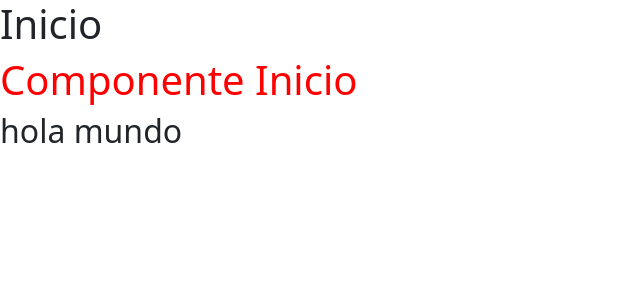
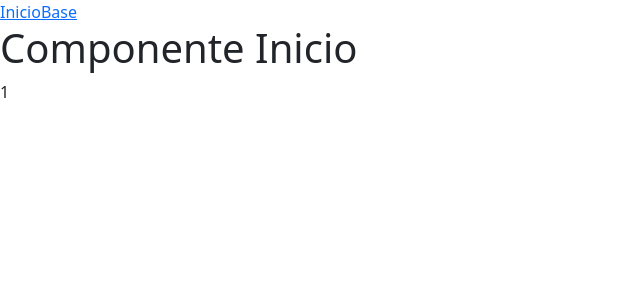
Before and after one commit to JuanMaChico/my-proyect, a React (Create React App) app: page /Inicio/1 in a window 1280 px wide. Shown: the top 300 px of the page, without its empty margins (0-640 px from the left). Built offline with nearby package versions, Linux system fonts and the light colour scheme.

Commit message:
UseParams

```diff
--- a/src/App.jsx
+++ b/src/App.jsx
@@ -12,14 +12,16 @@ import {
 function App() {
 	return (
 		<Router>
+
+			<Link to="/Inicio" >Inicio</Link>
+			<Link to="/" >Base</Link>
+
 			<Switch>
 				<Route exact path="/">
-					<h1>URL BASE</h1>
 					<Base />
 				</Route>
 
-				<Route path="/Inicio">
-					<h1>Inicio</h1>
+				<Route path="/Inicio/:nombre">
 					<Inicio />
 				</Route>
 			</Switch>
--- a/src/components/Base.jsx
+++ b/src/components/Base.jsx
@@ -1,9 +1,22 @@
-import React from "react";
+import React, { useEffect, useState } from "react";
 
 const Base = () => {
+
+	const [nombre, setNombre] = useState('Pedro');
+
+	useEffect(() => {
+
+		setTimeout(() => {
+			setNombre('Juan');
+		},2000)
+
+
+	})
+
 	return (
 		<div>
 			<h1>Componente Base</h1>
+			<p>{nombre}</p>
 		</div>
 	);
 };
--- a/src/components/Inicio.jsx
+++ b/src/components/Inicio.jsx
@@ -1,10 +1,14 @@
 import React from "react";
+import { useParams } from "react-router-dom/cjs/react-router-dom.min";
 
 const Inicio = () => {
+
+	const { nombre } = useParams();
+
 	return (
 		<div>
-			<h1 style={{color:"red"}}>Componente Inicio</h1>
-			<h2>hola mundo</h2>
+			<h1>Componente Inicio</h1>
+			<p>{nombre}</p>
 		</div>
 	);
 };
```
